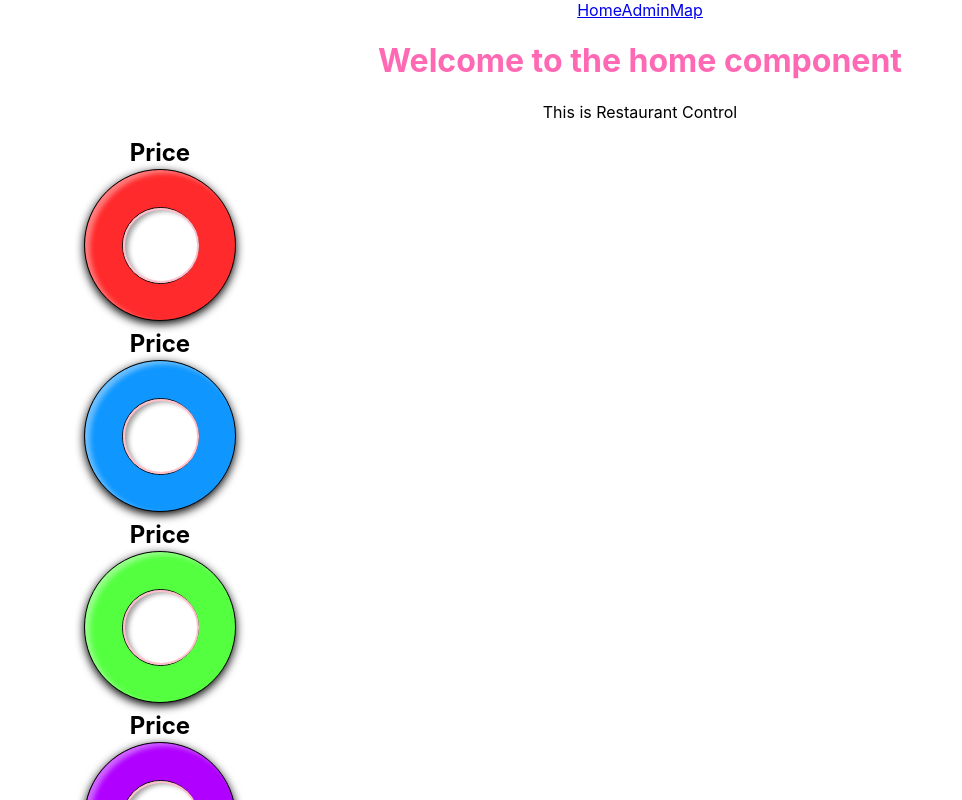
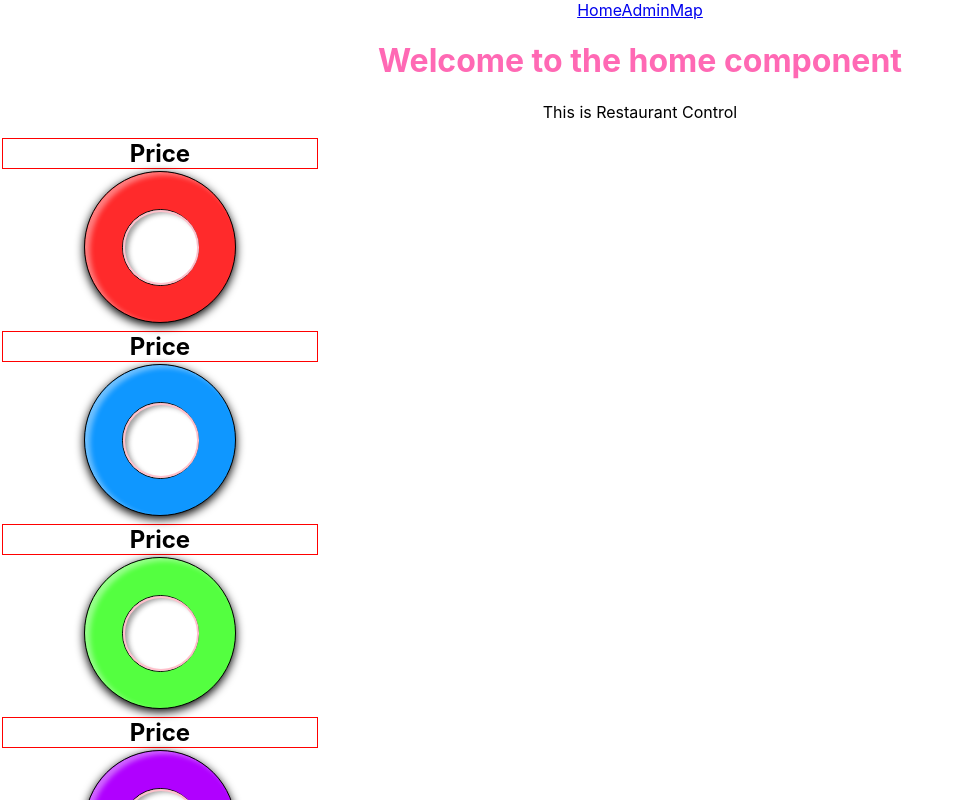
Before and after one commit to MalyPhong619/sushi-calculator, a React app: page /#/ in a window 1280 px wide. Shown: the top 800 px of the page, without its empty margins (0-962 px from the left). Built offline with nearby package versions, Linux system fonts and the light colour scheme.

Commit message:
try to curve text path - not working

```diff
--- a/src/components/ColorPlates.jsx
+++ b/src/components/ColorPlates.jsx
@@ -1,6 +1,7 @@
 import React from 'react';
 
 function ColorPlates() {
+
 
   return(
     <div>
@@ -40,7 +41,9 @@ function ColorPlates() {
             font-size: 2rem;
           }
           h2 {
+            transform-origin: bottom center;
             margin: 2px;
+            border: 1px solid red;
           }
           `}
         </style>
@@ -85,7 +88,6 @@ function ColorPlates() {
           </div>
         </div>
 
-
       </div>
     );
   }
```
